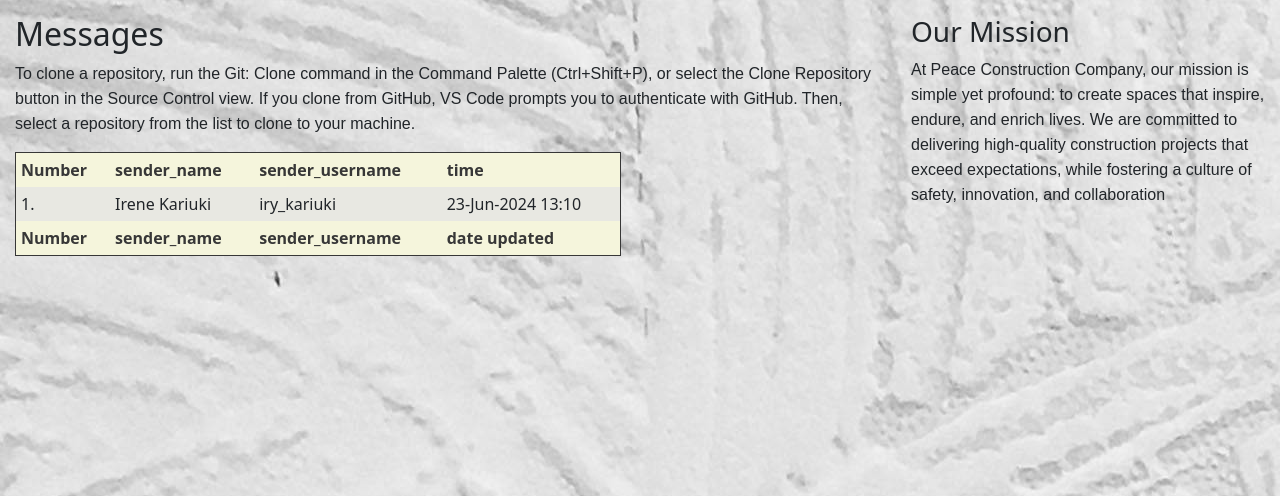
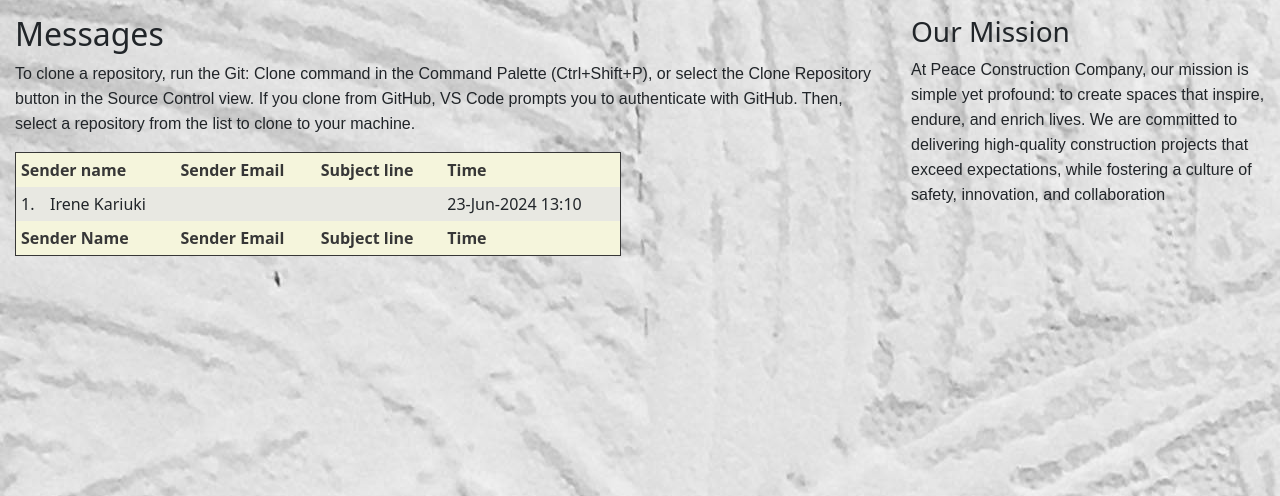
Before and after one commit to IreneWanjiruKariuki/project2, a PHP site: page /view_messages.php in a window 1280 px wide. Shown: the part 153-649 px from the top of the page. Run offline with PHP 8.4, Linux system fonts and the light colour scheme; data comes from the database, SQL or seed files in the repository; data that the repository does not hold is empty.

Commit message:
sublect line in contact us

```diff
--- a/css.css/formStyle.css
+++ b/css.css/formStyle.css
@@ -5,7 +5,7 @@ input[type=text],[type=email]{
     border-radius: 3px;
     border: 1px solid #101010;
 }
-input[type=button]{
+input[type=submit]{
     width: 40%;
     padding: 12px,16px;
     font-size: 0.9em;
--- a/view_messages.php
+++ b/view_messages.php
@@ -20,10 +20,10 @@
             <table>
                 <thead>
                 <tr>
-                    <th>Number</th>
-                    <th>sender_name</th>
-                    <th>sender_username</th>
-                    <th>time</th>
+                    <th colspan="2">Sender name</th>
+                    <th>Sender Email</th>
+                    <th>Subject line</th>
+                    <th>Time</th>
                 </tr>
                 </thead>
                 <tbody>
@@ -43,7 +43,8 @@
                <tr>
                 <td><?php print $en; ?>.</td>
                 <td><?php print $sel_msg_row["sender_name"]; ?></td>
-                <td><?php print $sel_msg_row["sender_username"]; ?></td>
+                <td><?php print $sel_msg_row["sender_email"]; ?></td>
+                <td><?php print $sel_msg_row["subject_line"]; ?></td>
                 <td><?php print date("d-M-Y H:i", strtotime( $sel_msg_row["datecreated"])); ?></td>
                </tr>
                <?php
@@ -55,10 +56,10 @@
          </tbody>
          <thead>
                 <tr>
-                    <th>Number</th>
-                    <th>sender_name</th>
-                    <th>sender_username</th>
-                    <th>date updated</th>
+                    <th colspan="2">Sender Name</th>
+                    <th>Sender Email</th>
+                    <th>Subject line</th>
+                    <th>Time</th>
                 </tr>
                 </thead>
 
```
Also changed, not shown: index4.php (+17 -6 lines).
